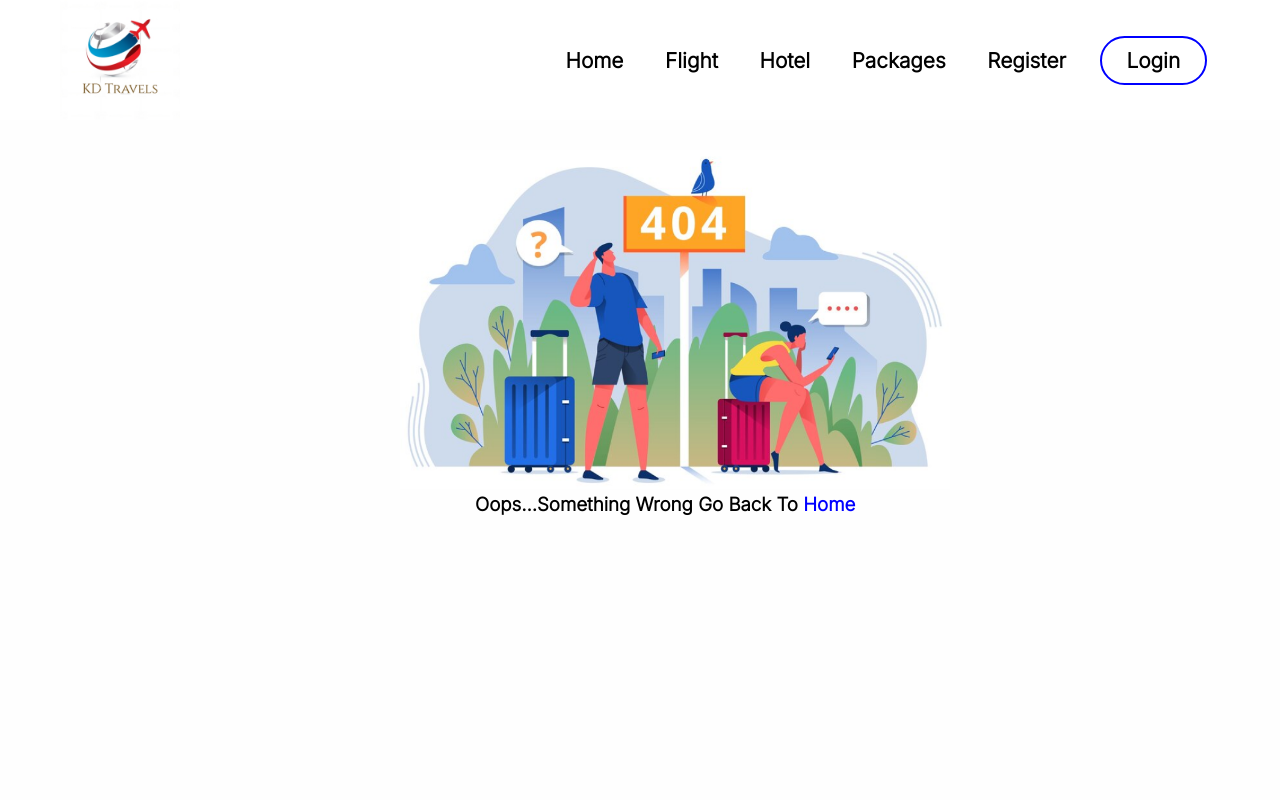
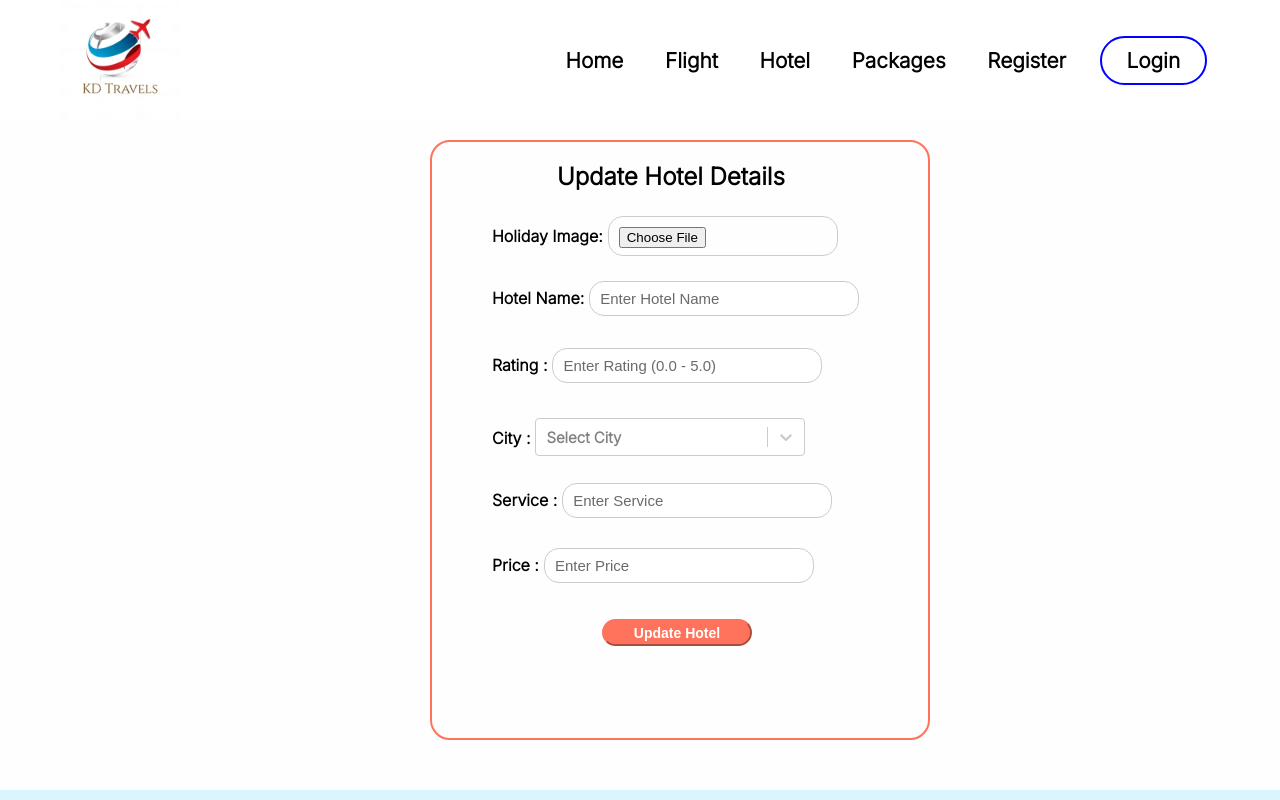
Before and after one commit to Dhruvil234/KD-Fronted, a React (Vite) app: page /updatehotel in a window 1280 px wide. Shown: the top 800 px of the page. Built offline with nearby package versions, Linux system fonts and the light colour scheme; a web font is replaced by a local one.

Commit message:
Update Hotel Page

```diff
--- a/src/App.jsx
+++ b/src/App.jsx
@@ -20,9 +20,9 @@ import { Hotelpreview } from './components/pages/hotelpreview'
 import  AdminFlight  from './components/pages/AddFlight'
 import  {Updateflight}  from './components/pages/Updateflight'
 import { AddPackage } from './components/pages/AddPackage'
-import { UpdatePackage } from './components/pages/updatepackage'
+import  {UpdatePackage}  from './components/pages/updatepackage'
 import { AddHotel } from './components/pages/AddHotel'
-
+import { UpdateHotel } from './components/pages/UpdateHotel'
 
 function App() {
 
@@ -50,6 +50,7 @@ function App() {
         <Route path='/addpackage' element={<AddPackage/>}/>
         <Route path='/updatepackage' element={<UpdatePackage/>}/>
         <Route path='/addhotel' element={<AddHotel/>}/>
+        <Route path='/updatehotel' element={<UpdateHotel/>}/>
 
       </Routes>
     <Footer/>
--- a/src/components/Navbar.css
+++ b/src/components/Navbar.css
@@ -2068,7 +2068,7 @@ p{
     width:500px;
     height:50px;
     display:flex;
-    margin-top:5px;
+    margin-top:15px;
 }
 .hotelnamelabel{
     margin-top:7px;
@@ -2219,7 +2219,7 @@ p{
 .hotelimagevalidation{
     color:red;
     font-weight:bold;
-    margin-top:-10px;
+    margin-top:-20px;
     margin-left:175px;
 }
 .hotelupdatebtn{
@@ -2238,3 +2238,16 @@ p{
     border-radius:2px;
     cursor: pointer;
 }
+.updatehoteldiv{
+    width:500px;
+    height:600px;
+    border:2px solid #FF735C;
+    border-radius:20px;
+    margin-top:20px;
+    margin-left:430px;
+    margin-bottom:50px;
+}
+.updatehoteltag{
+    margin-left:125px;
+    margin-top:20px;
+}
--- a/src/components/pages/AddHotel.jsx
+++ b/src/components/pages/AddHotel.jsx
@@ -56,6 +56,7 @@ export const AddHotel = () => {
       formik.resetForm();
       toast.success('Hotel added successfully!');
     }
+
   });
 
   return (
--- a/src/components/pages/AdminHotel.jsx
+++ b/src/components/pages/AdminHotel.jsx
@@ -1,4 +1,4 @@
-import React from 'react'
+import React,{useState} from 'react'
 import { useNavigate } from 'react-router-dom';
 import { RiPencilLine } from "react-icons/ri";
 import { MdDeleteOutline } from "react-icons/md";
@@ -6,13 +6,20 @@ import { MdDeleteOutline } from "react-icons/md";
 export const AdminHotel = () => {
   const navigate = useNavigate();
 
-  const handleaddhotel = () => {
-      navigate('/addhotel')
-   }
+  const [hotelNameToUpdate, setHotelNameToUpdate] = useState('');
+
+  const handleAddHotel = () => {
+    navigate('/addhotel');
+  }
+
+  const handleUpdateBtn = (hotelName) => {
+    setHotelNameToUpdate(hotelName);
+    navigate('/updatehotel');
+  }
 
   return (
     <div>
-        <button className='addhotelbtn' onClick={handleaddhotel}>Add Hotel</button>
+        <button className='addhotelbtn' onClick={handleAddHotel}>Add Hotel</button>
         <table className='hotel-table'>
         <thead>
           <tr>
@@ -34,7 +41,7 @@ export const AdminHotel = () => {
               <td>Free Wifi</td>
               <td>8999</td>
               <td>
-                <button className='hotelupdatebtn' ><RiPencilLine  style={{width:'25px',height:'22px',textAlign:'center'}} /></button>
+                <button className='hotelupdatebtn'onClick={() => handleUpdateBtn('Hotel 1')}><RiPencilLine  style={{width:'25px',height:'22px',textAlign:'center'}} /></button>
                 <button className='hoteldeletebtn' ><MdDeleteOutline  style={{width:'25px',height:'22px',textAlign:'center'}}/></button>
               </td>
             </tr>
--- /dev/null
+++ b/src/components/pages/UpdateHotel.jsx
@@ -0,0 +1,155 @@
+import React, { useState } from 'react';
+import Select from 'react-select';
+import { useFormik } from 'formik';
+import * as Yup from 'yup';
+import { toast } from 'react-toastify';
+
+export const UpdateHotel = () => {
+    const [fileInfo, setFileInfo] = useState(null);
+    const [selectedCity, setSelectedCity] = useState(null);
+    const cities = [
+        { value: 'Ahmedabad', label: 'Ahmedabad' },
+        { value: 'Delhi', label: 'Delhi' },
+        { value: 'Mumbai', label: 'Mumbai' },
+        { value: 'Goa', label: 'Goa' },
+        { value: 'Hyderabad', label: 'Hyderabad' },
+    ];
+
+    const validateFileFormat = (file) => {
+        if (file) {
+            const validFormats = ['.jpeg', '.jpg', '.png'];
+            const fileExtension = file.name.substring(file.name.lastIndexOf('.')).toLowerCase();
+            if (validFormats.includes(fileExtension)) {
+                return file.name;
+            } else {
+                return 'File format should be JPEG, JPG, or PNG';
+            }
+        }
+        return '';
+    };
+
+    const handleFileChange = (event) => {
+        const file = event.target.files[0];
+        setFileInfo(file);
+    };
+
+    const formik = useFormik({
+        initialValues: {
+            hotelName: '',
+            rating: '',
+            city: '',
+            service: '',
+            price: '',
+        },
+        validationSchema: Yup.object({
+            hotelName: Yup.string().trim().required('Hotel Name is required'),
+            rating: Yup.number()
+                .min(0, 'Rating must be at least 0')
+                .max(5, 'Rating must be at most 5')
+                .required('Rating is required'),
+            city: Yup.string().trim().required('City is required'),
+            service: Yup.string().trim().required('Service is required'),
+            price: Yup.number().required('Price is required'),
+        }),
+        onSubmit: (values) => {
+            console.log("Hotel Name:", values.hotelName);
+            formik.resetForm();
+            toast.success('Hotel updated successfully!');
+        }
+    });
+
+    return (
+        <div className='updatehoteldiv'>
+            <h2 className='updatehoteltag'>Update Hotel Details</h2>
+            <form onSubmit={formik.handleSubmit}>
+                <div className='hotelimagediv'>
+                    <label className='hotelimagelabel'>Holiday Image:</label>
+                    <input
+                        type="file"
+                        className='inputypefilehotel'
+                        accept=".jpeg, .jpg, .png"
+                        onChange={handleFileChange}
+                    />
+                </div>
+                {formik.touched.hotelImage && formik.errors.hotelImage ? (
+                    <div className='hotelimagevalidation'>{formik.errors.hotelImage}</div>
+                ) : (
+                    <div className='hotelimagevalidation'>{validateFileFormat(fileInfo)}</div>
+                )}
+                <div className='hotelnamediv'>
+                    <label className='hotelnamelabel'>Hotel Name:</label>
+                    <input
+                        type="text"
+                        className='inputtypetexthotel'
+                        placeholder="Enter Hotel Name"
+                        maxLength={25}
+                        {...formik.getFieldProps("hotelName")}
+                    />
+                </div>
+                {formik.touched.hotelName && formik.errors.hotelName ? (
+                    <div className='hotelnamevalidation'>{formik.errors.hotelName}</div>
+                ) : null}
+                <div className='hotelrattingdiv'>
+                    <label className='hotelrattinglabel'>Rating :</label>
+                    <input
+                        type="number"
+                        step="0.1"
+                        min="0"
+                        max="5"
+                        className='inputtyperatting'
+                        placeholder="Enter Rating (0.0 - 5.0)"
+                        {...formik.getFieldProps("rating")}
+                    />
+                </div>
+                {formik.touched.rating && formik.errors.rating ? (
+                    <div className='hotelrattingvalidation'>{formik.errors.rating}</div>
+                ) : null}
+                <div className='hotelcitydiv'>
+                    <label className='hotelcitylabel'>City :</label>
+                    <Select
+                        id='city'
+                        name='city'
+                        className='hotelcityinput'
+                        placeholder='Select City'
+                        options={cities}
+                        value={selectedCity}
+                        onChange={(selectedOption) => {
+                            formik.setFieldValue('city', selectedOption.value);
+                            setSelectedCity(selectedOption);
+                        }}
+                    />
+                </div>
+                {formik.touched.city && formik.errors.city ? (
+                    <div className='hotelcityvalidation'>{formik.errors.city}</div>
+                ) : null}
+                <div className='hotelservicediv'>
+                    <label className='hotelservicelabel'>Service :</label>
+                    <input
+                        type="text"
+                        className='inputtypeservicehotel'
+                        placeholder="Enter Service"
+                        maxLength={20}
+                        {...formik.getFieldProps("service")}
+                    />
+                </div>
+                {formik.touched.service && formik.errors.service ? (
+                    <div className='hotelservicevalidation'>{formik.errors.service}</div>
+                ) : null}
+                <div className="hotelpricediv">
+                    <label className="hotelpricelabel">Price :</label>
+                    <input
+                        type="number"
+                        placeholder="Enter Price"
+                        autoComplete="off"
+                        className="inputtypeforpricehotel"
+                        {...formik.getFieldProps("price")}
+                    />
+                </div>
+                {formik.touched.price && formik.errors.price ? (
+                    <div className='hotelpricevalidation'>{formik.errors.price}</div>
+                ) : null}
+                <button type='submit' className='addhotel-button'>Update Hotel</button>
+            </form>
+        </div>
+    );
+};
```
